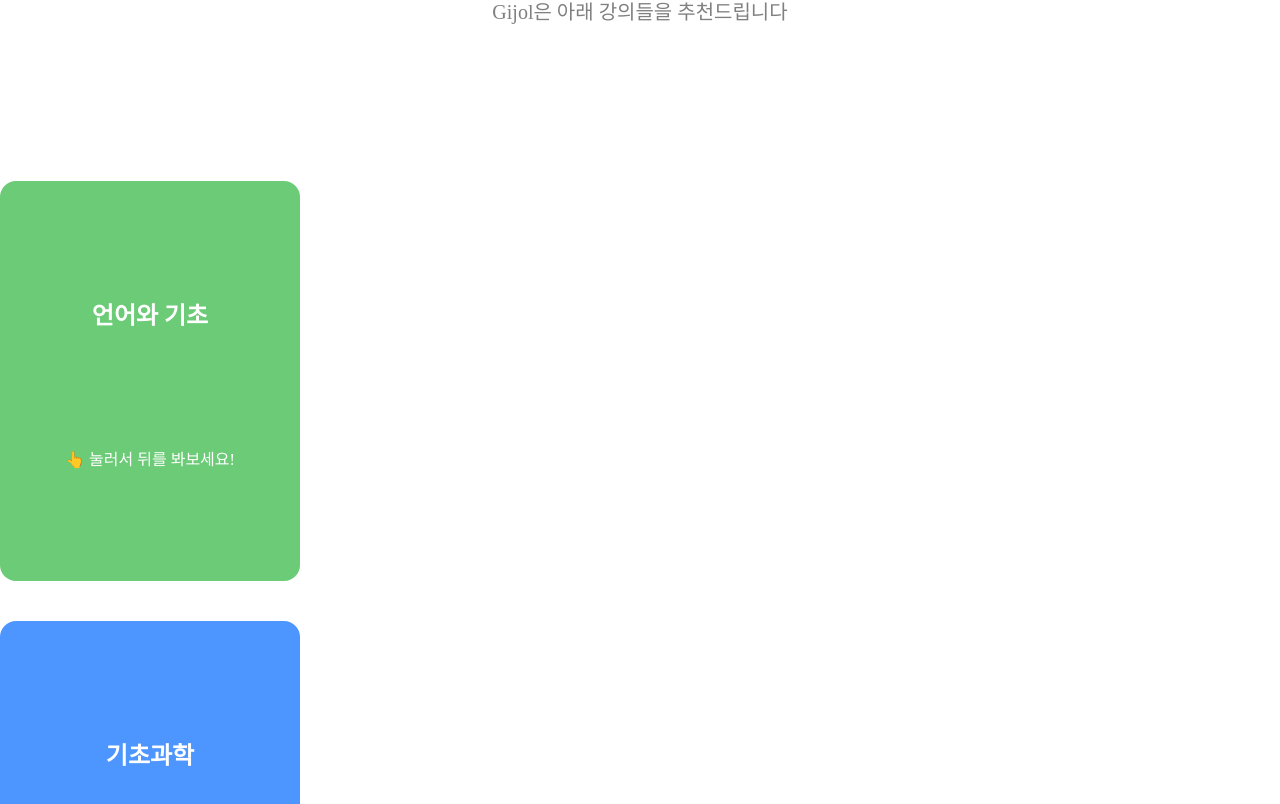
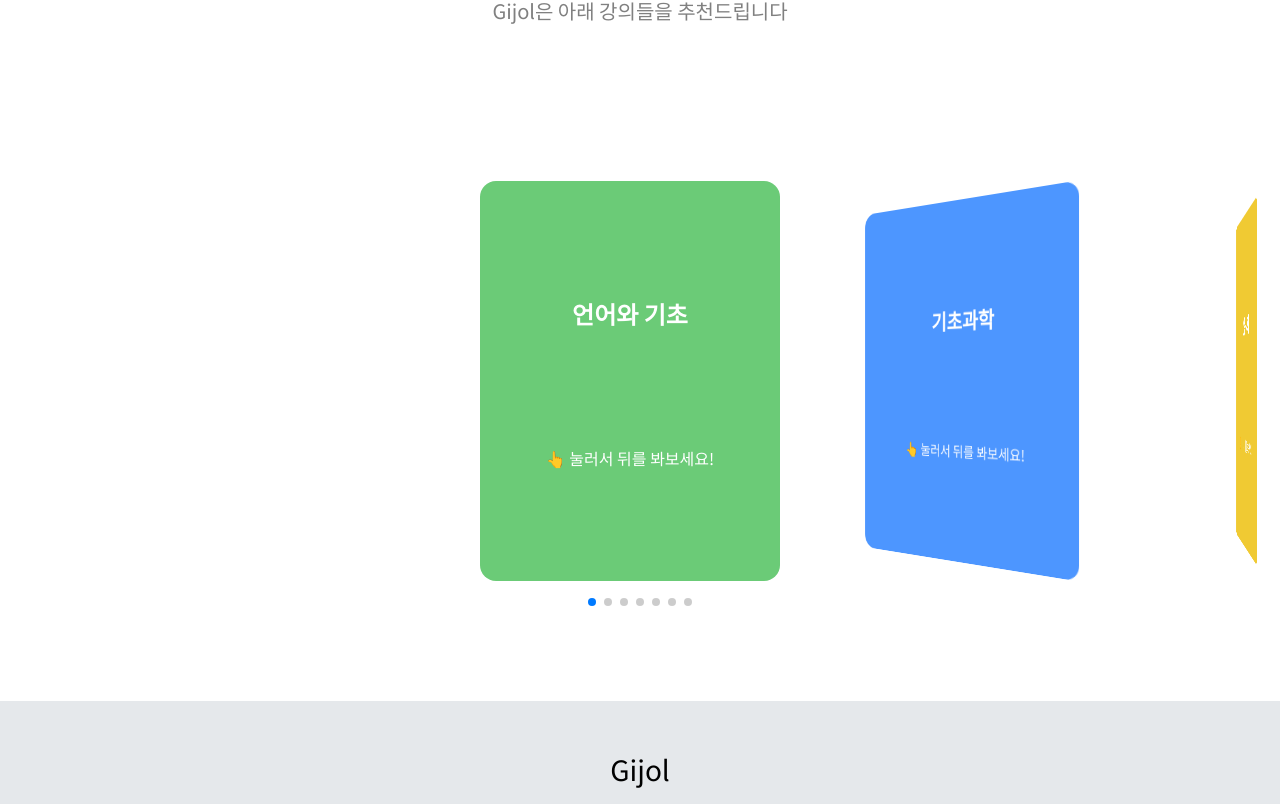
Before and after one commit to Gijol/gijol-renewal-frontend, a React (Vite) app: page /grad/result in a window 1280 px wide. Shown: the part 1896-2700 px from the top of the page. Built offline with nearby package versions, Linux system fonts and the light colour scheme.

Commit message:
:wrench: setting font

```diff
--- a/index.html
+++ b/index.html
@@ -3,10 +3,13 @@
   <head>
     <meta charset="UTF-8" />
     <link rel="icon" type="image/svg+xml" href="/vite.svg" />
+      <link rel="preconnect" href="https://fonts.googleapis.com">
+      <link rel="preconnect" href="https://fonts.gstatic.com" crossorigin>
+      <link href="https://fonts.googleapis.com/css2?family=Noto+Sans+KR:wght@300;400&display=swap" rel="stylesheet">
     <meta name="viewport" content="width=device-width, initial-scale=1.0" />
     <title>Gijol</title>
   </head>
-  <body style="margin: 0; padding: 0;">
+  <body style="margin: 0; padding: 0;font-family: 'Noto Sans KR', sans-serif;">
     <div id="root"></div>
     <script type="module" src="/src/main.tsx"></script>
   </body>
--- a/src/Pages/Sections/GradRequirementPage/RecommendResult.tsx
+++ b/src/Pages/Sections/GradRequirementPage/RecommendResult.tsx
@@ -24,14 +24,14 @@
   gap: 40px;
 `;
 
-const SwiperSlideContainer = styled(SwiperSlide)`
-  box-sizing: border-box;
-  background-position: center;
-  width: fit-content;
-  height: fit-content;
-  background-color: transparent;
-  margin: 40px 0;
-`;
+// const SwiperSlide = styled(SwiperSlide)`
+//   box-sizing: border-box;
+//   background-position: center;
+//   width: fit-content;
+//   height: fit-content;
+//   background-color: transparent;
+//   margin: 40px 0;
+// `;
 
 // Swiper Slide 적용 여부 및 animation 조정
 function RecommendResult() {
@@ -70,76 +70,139 @@
           spaceBetween={40}
           slidesPerView="auto"
           effect="coverflow"
-          pagination
           coverflowEffect={{
-            rotate: 30,
+            rotate: 50,
             stretch: 0,
             depth: 100,
             modifier: 1,
             slideShadows: false,
           }}
-          grabCursor
-          centeredSlides
-          touchRatio={1}
+          grabCursor={true}
+          pagination={true}
+          centeredSlides={true}
+          // touchRatio={1}
           style={{ width: "100%" }}
           // 여기는 map 함수로 넣어놓는게 맞을듯? 일단 api 받아오고 해봅시다.
         >
-          <SwiperSlideContainer>
+          <SwiperSlide
+            style={{
+              boxSizing: "border-box",
+              backgroundPosition: "center",
+              width: "fit-content",
+              height: "fit-content",
+              backgroundColor: "transparent",
+              padding: "40px 0",
+            }}
+          >
             <RecommendCardSlide
               title="언어와 기초"
               isSatisfied={langBasicSatisfied}
               content={langBasic}
               color="#6BCB77"
             />
-          </SwiperSlideContainer>
-          <SwiperSlideContainer>
+          </SwiperSlide>
+          <SwiperSlide
+            style={{
+              boxSizing: "border-box",
+              backgroundPosition: "center",
+              width: "fit-content",
+              height: "fit-content",
+              backgroundColor: "transparent",
+              padding: "40px 0",
+            }}
+          >
             <RecommendCardSlide
               title="기초과학"
               isSatisfied={basicSciSatisfied}
               content={basicSci}
               color="#4D96FF"
             />
-          </SwiperSlideContainer>
-          <SwiperSlideContainer>
+          </SwiperSlide>
+          <SwiperSlide
+            style={{
+              boxSizing: "border-box",
+              backgroundPosition: "center",
+              width: "fit-content",
+              height: "fit-content",
+              backgroundColor: "transparent",
+              padding: "40px 0",
+            }}
+          >
             <RecommendCardSlide
               title="인문사회"
               isSatisfied={humanSatisfied}
               content={human}
               color="#F0CA33"
             />
-          </SwiperSlideContainer>
-          <SwiperSlideContainer>
+          </SwiperSlide>
+          <SwiperSlide
+            style={{
+              boxSizing: "border-box",
+              backgroundPosition: "center",
+              width: "fit-content",
+              height: "fit-content",
+              backgroundColor: "transparent",
+              padding: "40px 0",
+            }}
+          >
             <RecommendCardSlide
               title="전공"
               isSatisfied={majorSatisfied}
               content={major}
               color="#FF6B6B"
             />
-          </SwiperSlideContainer>
-          <SwiperSlideContainer>
+          </SwiperSlide>
+          <SwiperSlide
+            style={{
+              boxSizing: "border-box",
+              backgroundPosition: "center",
+              width: "fit-content",
+              height: "fit-content",
+              backgroundColor: "transparent",
+              padding: "40px 0",
+            }}
+          >
             <RecommendCardSlide
               title="부전공"
               isSatisfied={subMajorSatisfied}
               content={subMajor}
               color="#ffbd51"
             />
-          </SwiperSlideContainer>
-          <SwiperSlideContainer>
+          </SwiperSlide>
+          <SwiperSlide
+            style={{
+              boxSizing: "border-box",
+              backgroundPosition: "center",
+              width: "fit-content",
+              height: "fit-content",
+              backgroundColor: "transparent",
+              padding: "40px 0",
+            }}
+          >
             <RecommendCardSlide
               title="연구 및 기타"
               isSatisfied={etcManSatisfied}
               content={etcMan}
               color="#9772FB"
             />
-          </SwiperSlideContainer>
-          <SwiperSlideContainer>
+          </SwiperSlide>
+          <SwiperSlide
+            style={{
+              boxSizing: "border-box",
+              backgroundPosition: "center",
+              width: "fit-content",
+              height: "fit-content",
+              backgroundColor: "transparent",
+              padding: "40px 0",
+            }}
+          >
             <RecommendCardSlide
               title="자유학점"
               isSatisfied={otherSatisfied}
               content={other}
               color="#B0B8C1"
             />
-          </SwiperSlideContainer>
+          </SwiperSlide>
         </Swiper>
       </RecommendResultContainer>
     </ResultContainer>
```
